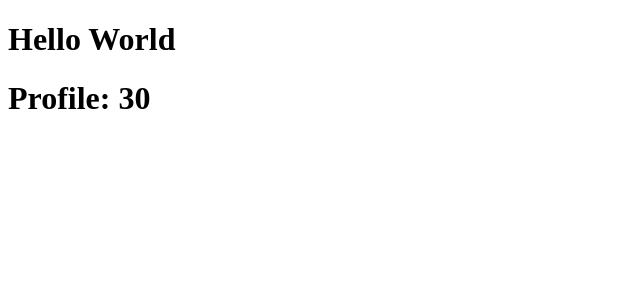
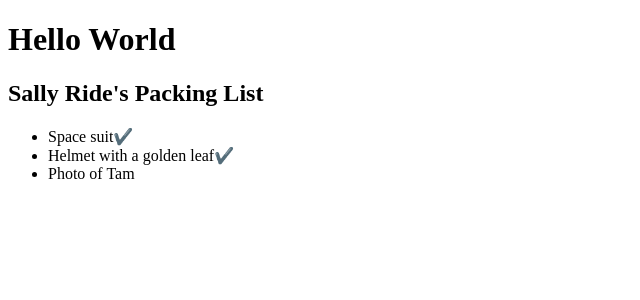
Before and after one commit to firozwebdev/ReactCourseSU, a React (Vite) app in the folder reactCourse/rnext/: page / in a window 1280 px wide. Shown: the top 300 px of the page, without its empty margins (0-640 px from the left). Built offline with nearby package versions, Linux system fonts and the light colour scheme.

Commit message:
file added

```diff
--- a/reactCourse/rnext/src/App.jsx
+++ b/reactCourse/rnext/src/App.jsx
@@ -1,4 +1,5 @@
 import Avatar from "./components/Avatar";
+import PackingList from "./components/PacikingList";
 import Profile from "./components/Profile";
 
 //1.9.P1
@@ -6,9 +7,7 @@
   return (
     <div>
       <h1>Hello World</h1>
-      <Profile>
-        <Avatar age="30" />
-      </Profile>
+      <PackingList />
     </div>
   );
 }
--- /dev/null
+++ b/reactCourse/rnext/src/components/PacikingList.jsx
@@ -0,0 +1,28 @@
+function Item({ name, isPacked }) {
+    if (isPacked) {
+        return <li className="item">{name}✔️</li>;
+      }
+    return <li className="item">{name}</li>;
+  }
+
+  export default function PackingList() {
+    return (
+      <section>
+        <h1>Sally Ride's Packing List</h1>
+        <ul>
+          <Item
+            isPacked={true}
+            name="Space suit"
+          />
+          <Item
+            isPacked={true}
+            name="Helmet with a golden leaf"
+          />
+          <Item
+            isPacked={false}
+            name="Photo of Tam"
+          />
+        </ul>
+      </section>
+    );
+  }
```
